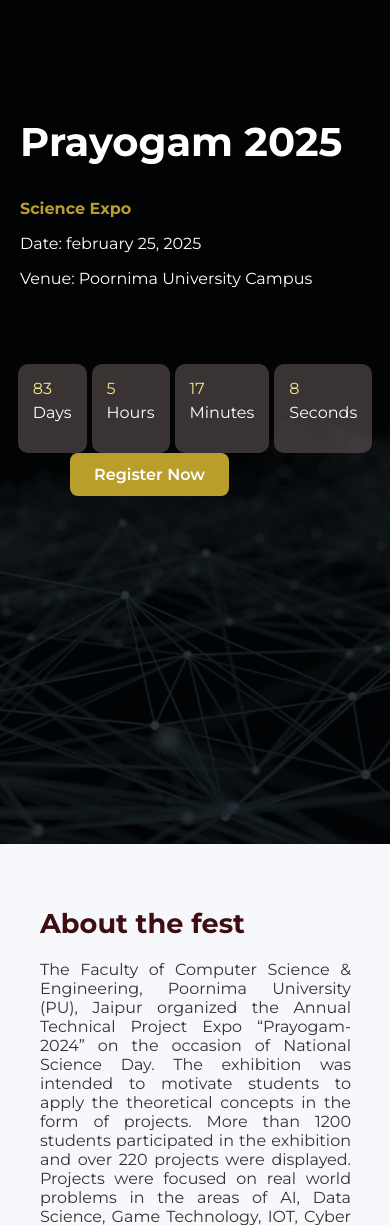
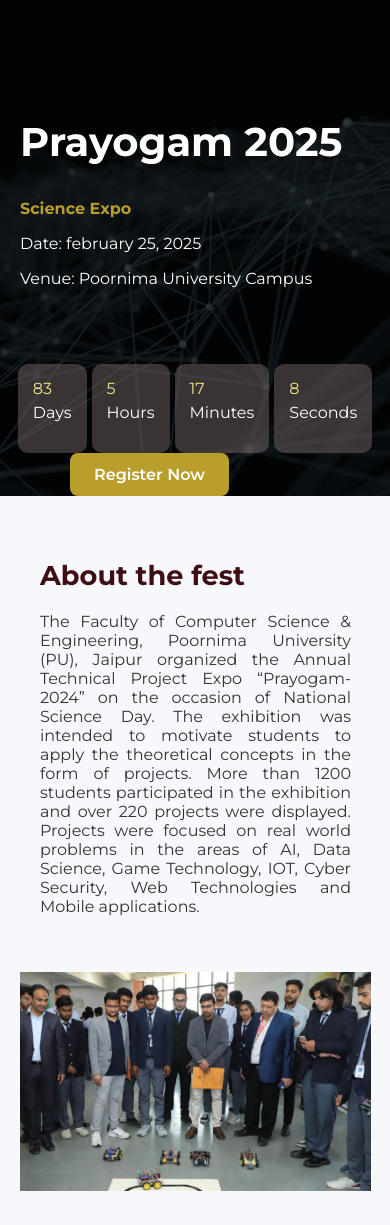
Before and after one commit to Ayush17514/prayogam2025, a PHP site: page / in a window 390 px wide. Shown: the part 54-1279 px from the top of the page. Run offline with PHP 8.4, Linux system fonts and the light colour scheme.

Commit message:
png edited

```diff
--- a/styles.css
+++ b/styles.css
@@ -211,7 +211,11 @@
     .landing {
     width: 100%;
     flex-direction: column;
-    height:100%;
+    height:auto;
+    background-image: url('header1.png');
+    background-size: cover;
+    background-position: center;
+    display: flex;
     position: relative;
 }
    .content h1 {
@@ -240,6 +244,8 @@
     margin-right: 0px;
     margin-bottom: 0px;
 }
+    .register-btn {
+        }
 
 }
 
```
Also changed, not shown: header1.png (added), header2.png.
